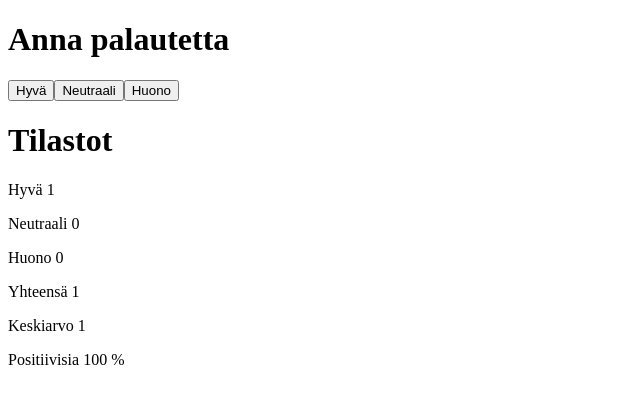
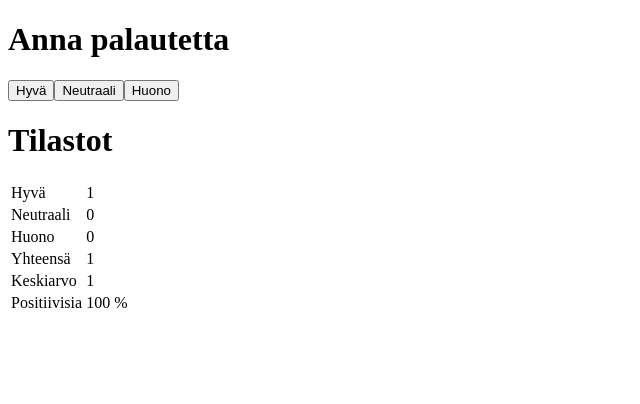
Before and after one commit to Catairna/full-stack-open-sy, a React (Vite) app in the folder osa1/unicafe/: page / in a window 1280 px wide. Both pictures are taken after a click on the button "Hyvä". Shown: the top 404 px of the page, without its empty margins (0-640 px from the left). Built offline with nearby package versions, Linux system fonts and the light colour scheme.

Commit message:
add unicafe step6

```diff
--- a/osa1/unicafe/src/App.jsx
+++ b/osa1/unicafe/src/App.jsx
@@ -3,8 +3,12 @@
 const Button = (props) => (
   <button onClick={props.onClick}>{props.text}</button>
 )
+
 const StatisticLine = (props) => (
-  <p>{props.text} {props.value}</p>
+  <tr>
+    <td>{props.text}</td>
+    <td>{props.value}</td>
+  </tr>
 )
 
 const Statistics = (props) => {
@@ -17,12 +21,16 @@
       <div>
         <h1>Tilastot</h1>
 
+        <table>
+          <tbody>
             <StatisticLine text="Hyvä" value={props.good} />
             <StatisticLine text="Neutraali"value={props.neutral}/>
             <StatisticLine text="Huono" value={props.bad}/>
             <StatisticLine text="Yhteensä" value={props.all}/>
             <StatisticLine text="Keskiarvo" value={props.grade/props.all}/>
             <StatisticLine text="Positiivisia" value={props.good/props.all*100 + " %"} />
+          </tbody>
+        </table>
 
       </div>
     )
```
Lines whose indentation alone changed are shown as unchanged.
